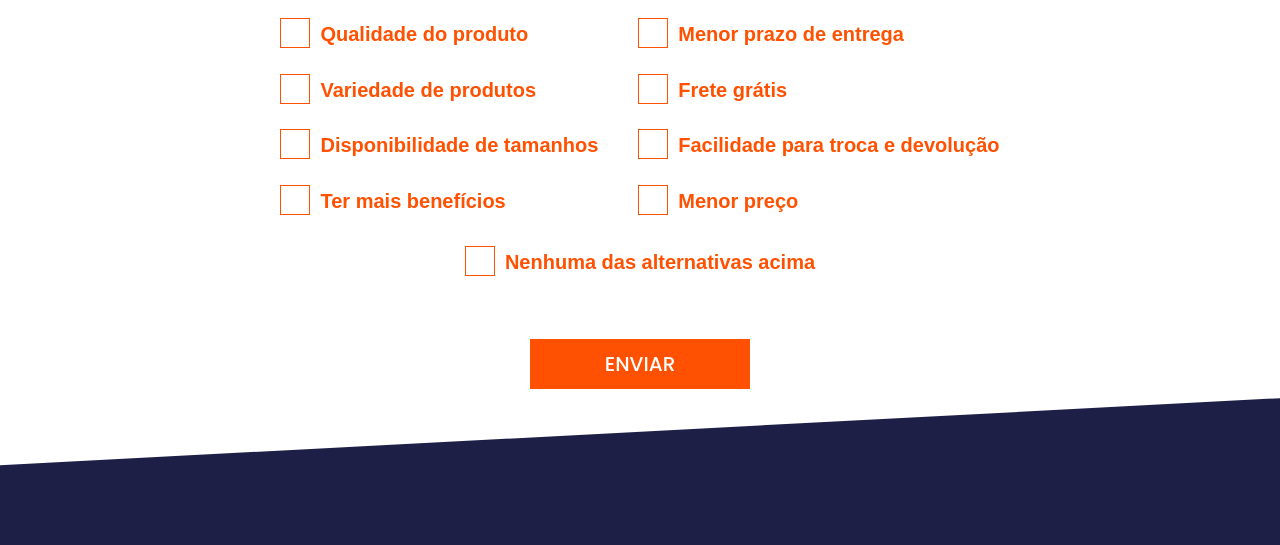
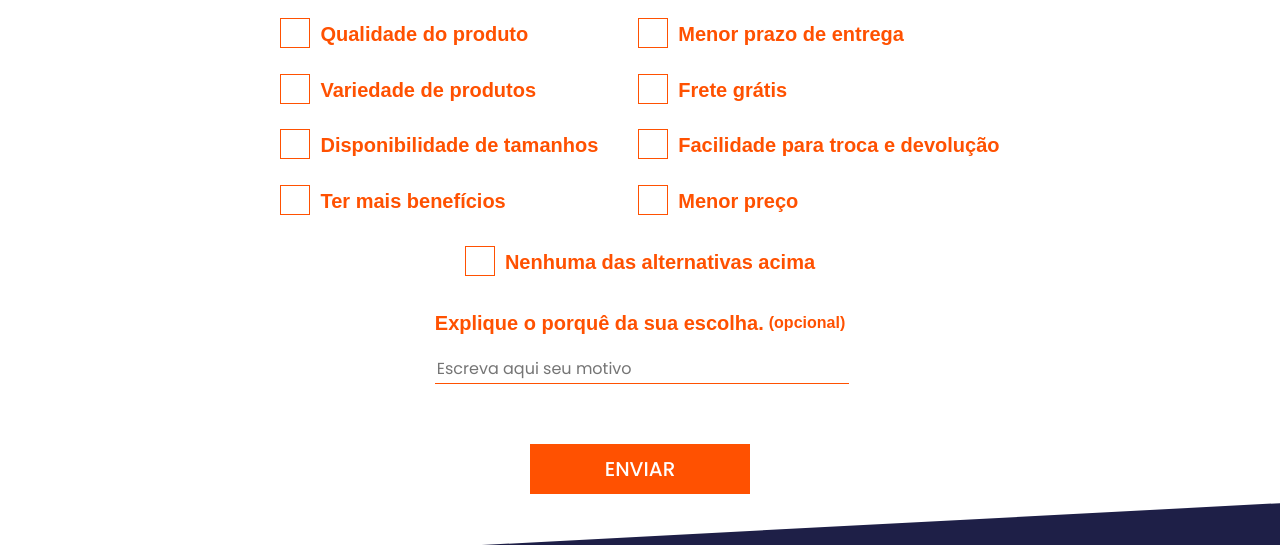
Before and after one commit to pedro-samo/torra-pesquisa, a website built with webpack: page index.html in a window 1280 px wide. Shown: the part 255-800 px from the top of the page. Built offline with nearby package versions, Linux system fonts and the light colour scheme; a script that the page names is missing; files whose address does not match are found by name.

Commit message:
feat: new field

```diff
--- a/index.html
+++ b/index.html
@@ -112,6 +112,15 @@
           <input class="input_nenhuma" type="text" value="" placeholder="Escreva aqui seu motivo" />
         </div>
       </div>
+      <div class="control-group row">
+        <div class="explicacao">
+          <p class="explicacao-control">Explique o porquê da sua escolha.</p>
+          <span class="explicacao-control-span">(opcional)</span>
+        </div>
+        <div class="subitem-explicacao">
+          <input class="input_explicacao" type="text" value="" placeholder="Escreva aqui seu motivo" />
+        </div>
+      </div>
       <div class="torra_form_button">
         <button type="button">Enviar</button>
       </div>
--- a/scripts/main.js
+++ b/scripts/main.js
@@ -104,6 +104,7 @@ window.addEventListener("DOMContentLoaded", () => {
       const cashback_compras = document.querySelector(`input[value="Cashback nas Compras"]`).checked;
       const menor_preco = document.querySelector(`input[value="Menor Preço"]`).checked;
       const nenhuma_anterior = document.querySelector(`.input_nenhuma`).value;
+      const motivo_escolha = document.querySelector(`.input_explicacao`).value;
 
       const fields = {
         qualidade_produto,
@@ -120,14 +121,14 @@ window.addEventListener("DOMContentLoaded", () => {
         nenhuma_anterior
       };
 
-      if (!atLeastOneTrueOrValidString(fields)) return showToastifyError("Há respostas não preenchidas");
+      if (!atLeastOneTrueOrValidString(fields)) return showToastifyError("Selecione uma das opções");
 
       if (!email) {
         showToastifyError("Tivemos um erro para capturar seu e-mail");
         return;
       }
 
-      const sendData = Object.assign(fields, { email });
+      const sendData = Object.assign(fields, { email, motivo_escolha });
 
       const data = JSON.stringify({
         deName: "Tb_cloudPage_pesquisa_reCompra",
--- a/styles/_form.scss
+++ b/styles/_form.scss
@@ -104,6 +104,24 @@
         }
       }
     }
+
+    .subitem-explicacao {
+      input {
+        border: none;
+        border-bottom: 1px solid #ff5101;
+        font-size: 16px;
+        font-weight: 400;
+        line-height: 18px;
+        text-align: left;
+        width: 100%;
+        padding-bottom: 5px;
+        color: #a3a3a3;
+
+        &:focus {
+          outline: none;
+        }
+      }
+    }
   }
 
   &_footer {
--- a/styles/_radio-button.scss
+++ b/styles/_radio-button.scss
@@ -11,6 +11,47 @@
   line-height: 22.74px;
   text-align: left;
   color: #ff5101;
+}
+
+.explicacao {
+  display: flex;
+  gap: 5px;
+
+  @media only screen and (max-width: 768px) {
+    gap: 0px;
+    flex-direction: column;
+  }
+
+  &-control {
+    font-family: arial;
+    display: block;
+    position: relative;
+    margin-bottom: 5px;
+    padding-top: 8px;
+    cursor: pointer;
+    font-size: 20px;
+    font-weight: 700;
+    line-height: 22.74px;
+    text-align: left;
+    color: #ff5101;
+
+    &-span {
+      font-family: arial;
+      position: relative;
+      margin-bottom: 5px;
+      padding-top: 8px;
+      cursor: pointer;
+      font-weight: 700;
+      line-height: 22.74px;
+      text-align: left;
+      color: #ff5101;
+      font-size: 16px;
+
+      @media only screen and (max-width: 768px) {
+        padding-top: 0px;
+      }
+    }
+  }
 }
 
 .control-box {
```
